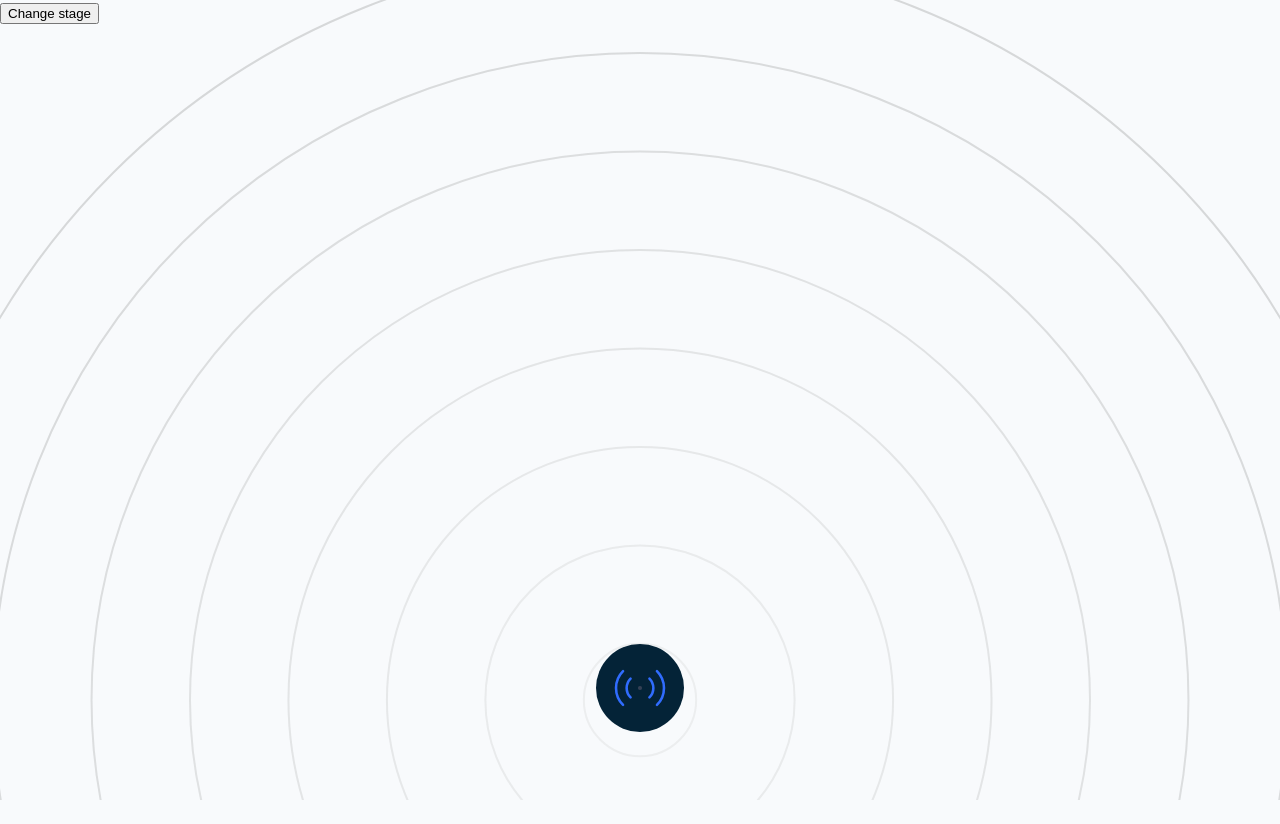
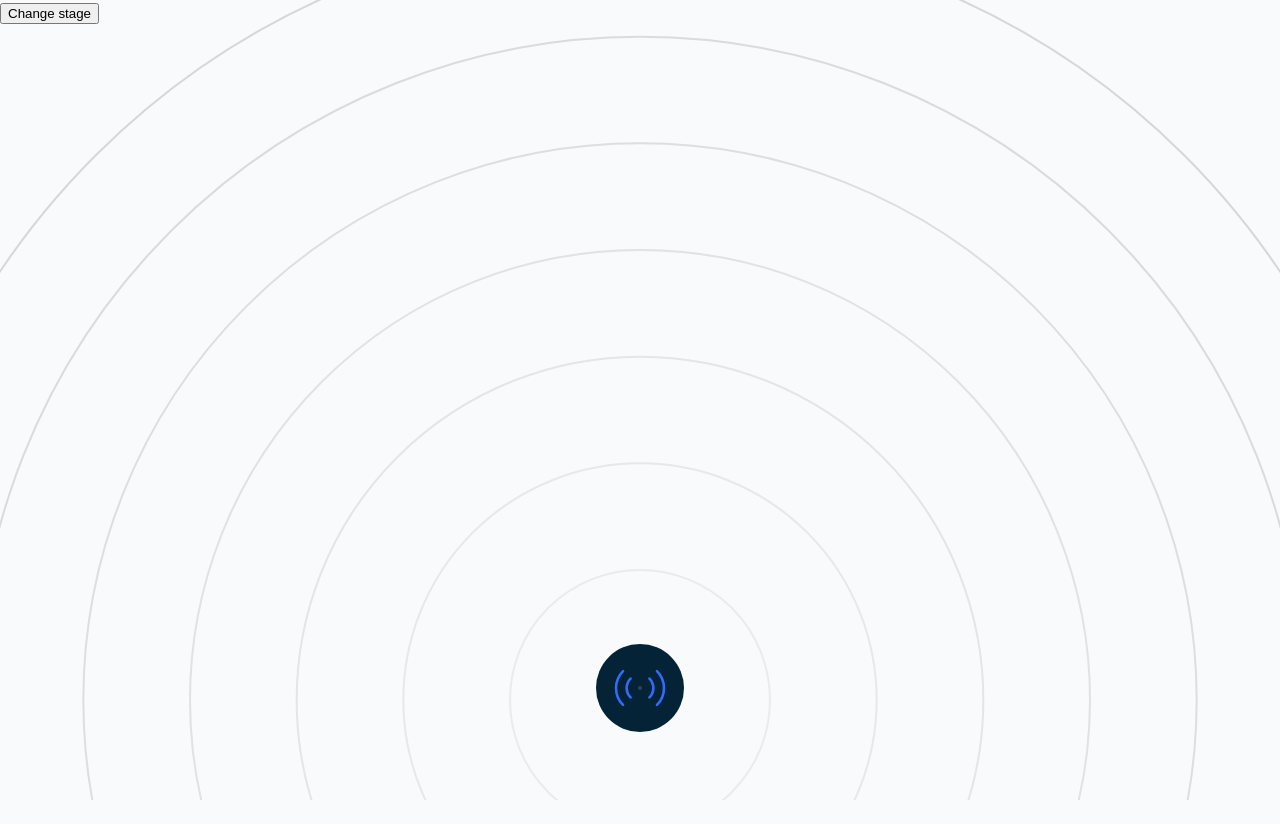
Before and after one commit to radek00/PeerDrop, a website built with Vite: page LocalShare/ClientApp/index.html in a window 1280 px wide. After the commit the page ends 800 px from the top, so only its background shows below. Built offline with nearby package versions, Linux system fonts and the light colour scheme.

Commit message:
refactor client grid

```diff
--- a/LocalShare/ClientApp/src/index.css
+++ b/LocalShare/ClientApp/src/index.css
@@ -44,14 +44,6 @@ body {
   margin: 0;
 }
 
-.client__container {
-  display: flex;
-  flex-direction: column;
-  align-items: center;
-  justify-content: center;
-  height: 100vh;
-}
-
 .client__container svg {
   padding: 12px;
   height: 64px;
--- a/LocalShare/ClientApp/src/main.ts
+++ b/LocalShare/ClientApp/src/main.ts
@@ -26,20 +26,13 @@ const registerServiceWorker = async () => {
 registerServiceWorker();
 
 const grid = new ClientGrid();
-grid.renderCanvas();
+grid.start();
 
 const button = document.getElementById("testButton");
 button?.addEventListener("click", changeStage);
 
 function changeStage() {
-  const circle = grid.changeStage();
-  const divElement = document.createElement("div");
-  divElement.style.position = "absolute";
-  divElement.innerHTML = "Hello World";
-  divElement.style.top = `${circle.y}px`;
-  divElement.style.left = `${circle.x}px`;
-  document.body.appendChild(divElement);
-  console.log(circle);
+  grid.toggleState();
 }
 
 // const connection = createSignalRConnection("signalr/signalling");
--- a/LocalShare/ClientApp/src/utils/ClientGrid.ts
+++ b/LocalShare/ClientApp/src/utils/ClientGrid.ts
@@ -1,110 +1,107 @@
-enum AnimationState {
-  ANIMATING,
-  PULSATING,
+interface Circle {
+    x: number;
+    y: number;
+    radius: number;
 }
 
-enum CircleColor {
-  NoClients = 197,
-  ClientConnected = 52,
+enum AnimationState {
+    IDLE,
+    ACTIVE
 }
 
 export class ClientGrid {
-  private canvas: HTMLCanvasElement;
-  private canvasContext: CanvasRenderingContext2D;
-  private height: number;
-  private width: number;
-  private x0: number;
-  private y0: number;
-  private dw: number;
-  private step: number = 0;
-  private circleColor = CircleColor.NoClients;
+    private readonly canvas: HTMLCanvasElement;
+    private readonly ctx: CanvasRenderingContext2D;
+    private dimensions = { width: 0, height: 0 };
+    private center = { x: 0, y: 0 };
+    private circleSpacing = 0;
+    private animationFrame: number | null = null;
+    private step = 0;
+    private state = AnimationState.IDLE;
 
-  private strokeMap = new Map<CircleColor, (color: string) => string>();
+    constructor() {
+        this.canvas = document.createElement('canvas');
+        this.setupCanvas();
+        this.ctx = this.canvas.getContext('2d')!;
+        window.addEventListener('resize', this.handleResize);
+        this.init();
+    }
 
-  constructor() {
-    this.strokeMap.set(
-      CircleColor.NoClients,
-      (color: string) => `rgba(${color},${color}},${color},0.1)`
-    );
-    this.strokeMap.set(
-      CircleColor.ClientConnected,
-      (color: string) => `rgba(0,${color},0,0.1)`
-    );
-    this.canvas = document.createElement("canvas");
-    this.canvas.style.width = "100%";
-    this.canvas.style.zIndex = "-1";
-    this.canvas.style.position = "absolute";
-    this.canvas.style.top = "0";
-    this.canvas.style.left = "0";
+    private setupCanvas(): void {
+        this.canvas.style.width = '100%';
+        this.canvas.style.position = 'absolute';
+        this.canvas.style.top = '0';
+        this.canvas.style.left = '0';
+        this.canvas.style.zIndex = '-1';
+        document.body.appendChild(this.canvas);
+    }
 
-    document.body.appendChild(this.canvas);
-    this.canvasContext = this.canvas.getContext("2d")!;
-    this.height = 0;
-    this.width = 0;
-    this.x0 = 0;
-    this.y0 = 0;
-    this.dw = 0;
+    private handleResize = (): void => {
+        this.init();
+    }
 
-    window.addEventListener("resize", () => this.init());
-  }
+    private init(): void {
+        this.dimensions = {
+            width: window.innerWidth,
+            height: window.innerHeight
+        };
+        this.canvas.width = this.dimensions.width;
+        this.canvas.height = this.dimensions.height;
 
-  private init() {
-    this.width = window.innerWidth;
-    this.height = window.innerHeight;
-    this.canvas.width = this.width;
-    this.canvas.height = this.height;
+        const offset = this.dimensions.height > 800 ? 116 : 100;
+        this.center = {
+            x: this.dimensions.width / 2,
+            y: this.dimensions.height - offset
+        };
+        this.circleSpacing = Math.max(this.dimensions.width, this.dimensions.height, 1000) / 12;
+    }
 
-    //let offset = this.height /2;
-    let offset = this.height > 380 ? 100 : 65;
-    offset = this.height > 800 ? 116 : offset;
-    this.x0 = this.width / 2;
-    this.y0 = this.height - offset;
-    this.dw = Math.max(this.width, this.height, 1000) / 13;
-    this.drawCircles();
-  }
+    private drawCircle(radius: number): void {
+        this.ctx.beginPath();
+        const intensity = Math.round(
+            197 * (1 - radius / Math.max(this.dimensions.width, this.dimensions.height))
+        );
 
-  private drawCircle(radius: number) {
-    this.canvasContext.beginPath();
-    const intensity = Math.round(
-      197 * (1 - radius / Math.max(this.width, this.height))
-    );
+        this.ctx.strokeStyle = this.state === AnimationState.IDLE
+            ? `rgba(${intensity},${intensity},${intensity},0.2)`
+            : `rgba(45,${intensity},191,0.3)`;
 
-    if (this.circleColor === CircleColor.NoClients) {
-      this.canvasContext.strokeStyle = `rgba(${intensity},${intensity},${intensity},0.2)`;
-    } else {
-      this.canvasContext.strokeStyle = `rgba(45,${intensity},191,0.3)`;
+        this.ctx.lineWidth = 2;
+        this.ctx.arc(this.center.x, this.center.y, radius, 0, 2 * Math.PI);
+        this.ctx.stroke();
     }
-    this.canvasContext.arc(this.x0, this.y0, radius, 0, 2 * Math.PI);
-    this.canvasContext.stroke();
-    this.canvasContext.lineWidth = 2;
-  }
 
-  private drawCircles() {
-    this.canvasContext.clearRect(0, 0, this.width, this.height);
-    for (let i = 0; i < 8; i++) {
-      this.drawCircle(this.dw * i + (this.step % this.dw));
+    private render = (): void => {
+        this.ctx.clearRect(0, 0, this.dimensions.width, this.dimensions.height);
+        for (let i = 0; i < 8; i++) {
+            this.drawCircle(this.circleSpacing * i + (this.step % this.circleSpacing));
+        }
+        this.step++;
+        this.animationFrame = requestAnimationFrame(this.render);
     }
-    this.step += 1;
-  }
 
-  public renderCanvas() {
-    this.init();
-    this.animate();
-  }
+    public start(): void {
+        if (this.animationFrame === null) {
+            this.render();
+        }
+    }
 
-  private animate() {
-    requestAnimationFrame(() => {
-      console.log(this.circleColor);
-      this.drawCircles();
-      this.animate();
-    });
-  }
+    public stop(): void {
+        if (this.animationFrame !== null) {
+            cancelAnimationFrame(this.animationFrame);
+            this.animationFrame = null;
+        }
+    }
 
-  public changeStage() {
-    if (this.circleColor === CircleColor.NoClients) {
-      this.circleColor = CircleColor.ClientConnected;
-    } else {
-      this.circleColor = CircleColor.NoClients;
+    public toggleState(): void {
+        this.state = this.state === AnimationState.IDLE
+            ? AnimationState.ACTIVE
+            : AnimationState.IDLE;
     }
-  }
+
+    public cleanup(): void {
+        this.stop();
+        window.removeEventListener('resize', this.handleResize);
+        this.canvas.remove();
+    }
 }
```
